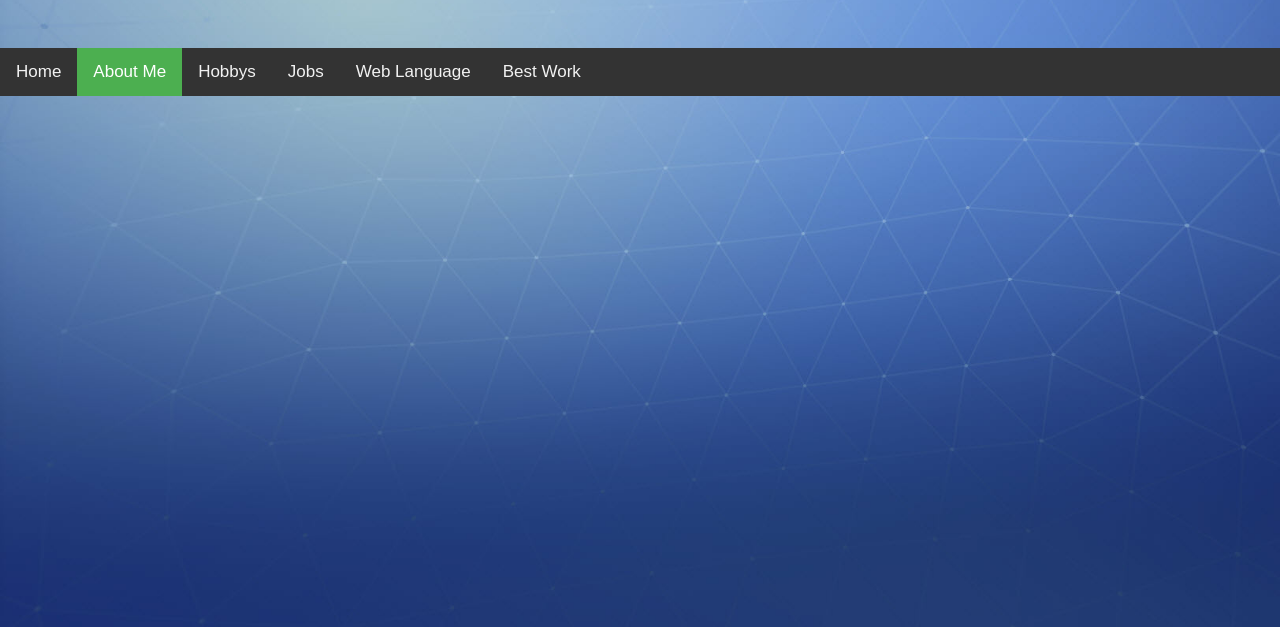
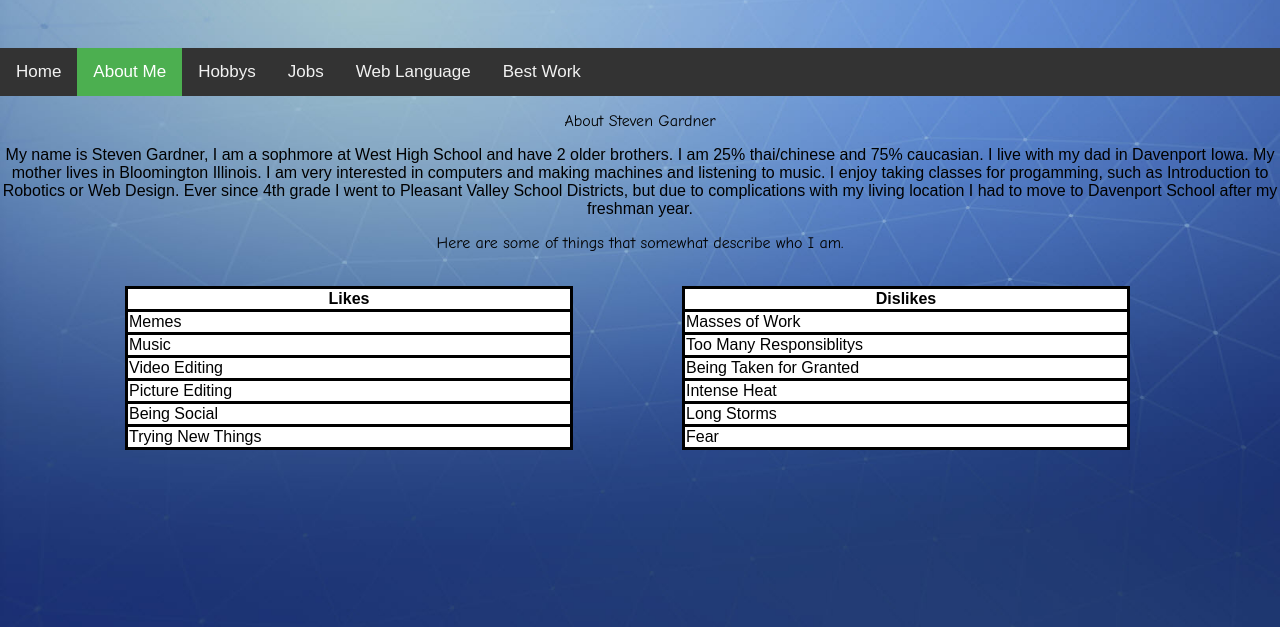
Before and after one commit to GardnerSteven/final, a plain HTML site: page about.html in a window 1280 px wide. Shown: the part 173-800 px from the top of the page. Drawn offline with Linux system fonts and the light colour scheme.

Commit message:
im finally done Mr. Brosius
im so tired - Steven Gardner 1:53AM

```diff
--- a/about.html
+++ b/about.html
@@ -3,7 +3,7 @@
   <head>
     <meta charset="utf-8">
     <link rel="stylesheet" href="main.css">
-    <title>Steven Gardner-Home</title>
+    <title>Steven Gardner-About</title>
   </head>
   <body background="images/fn_back.jpg">
 
@@ -17,5 +17,75 @@
   <a href="language.html">Web Language</a>
   <a href="work.html">Best Work</a>
 </div>
+<p class="words">About Steven Gardner</p>
+
+<p class="words2">My name is Steven Gardner, I am a sophmore at West High School and have 2 older brothers.
+I am 25% thai/chinese and 75% caucasian. I live with my dad in Davenport Iowa. My mother lives in
+Bloomington Illinois. I am very interested in computers and making machines and listening to
+music. I enjoy taking classes for progamming, such as Introduction to Robotics or Web Design.
+Ever since 4th grade I went to Pleasant Valley School Districts, but due to complications with
+my living location I had to move to Davenport School after my freshman year. </p>
+
+<p class="words">Here are some of things that somewhat describe who I am.</p>
+<br>
+<table class="left">
+  <tr>
+    <th>Likes</th>
+  </tr>
+
+  <tr>
+    <td>Memes</td>
+  </tr>
+
+  <tr>
+    <td>Music</td>
+  </tr>
+
+  <tr>
+    <td>Video Editing</td>
+  </tr>
+
+  <tr>
+    <td>Picture Editing</td>
+  </tr>
+
+  <tr>
+    <td>Being Social</td>
+  </tr>
+
+  <tr>
+    <td>Trying New Things</td>
+  </tr>
+</table>
+
+<table class="right">
+  <tr>
+    <th>Dislikes</th>
+  </tr>
+
+  <tr>
+    <td>Masses of Work</td>
+  </tr>
+
+  <tr>
+    <td>Too Many Responsiblitys</td>
+  </tr>
+
+  <tr>
+    <td>Being Taken for Granted</td>
+  </tr>
+
+  <tr>
+    <td>Intense Heat</td>
+  </tr>
+
+  <tr>
+    <td>Long Storms</td>
+  </tr>
+
+  <tr>
+    <td>Fear</td>
+  </tr>
+</table>
   </body>
 </html>
--- a/main.css
+++ b/main.css
@@ -46,9 +46,36 @@ text-align: center;
   font-family: "Comic Sans MS", cursive, sans-serif;
   text-align: center;
 }
+
+.words2 {
+  text-align: center;
+}
+
 img {
   display: block;
     margin-left: auto;
     margin-right: auto;
     width: 50%;
 }
+
+table, th, td {
+    border: 3px solid black;
+    border-collapse: collapse;
+    background-color: white;
+    width:35%;
+}
+
+.left {
+  float: left;
+  margin-left: 125px;
+}
+
+.right {
+  float: right;
+  margin-right: 150px;
+}
+
+ul, li {
+  text-align: left;
+  font-size: 45px;
+}
```
Also changed, not shown: index.html (+7 -1 lines), language.html (+9 -3 lines), topic1.html (+28 -1 lines), topic2.html (+11 -2 lines), work.html (+16 -0 lines), images/bath1.jpg (added), images/bath2.jpg (added), images/floor1.jpg (added), images/floor2.jpg (added), images/java.jpg (added).
